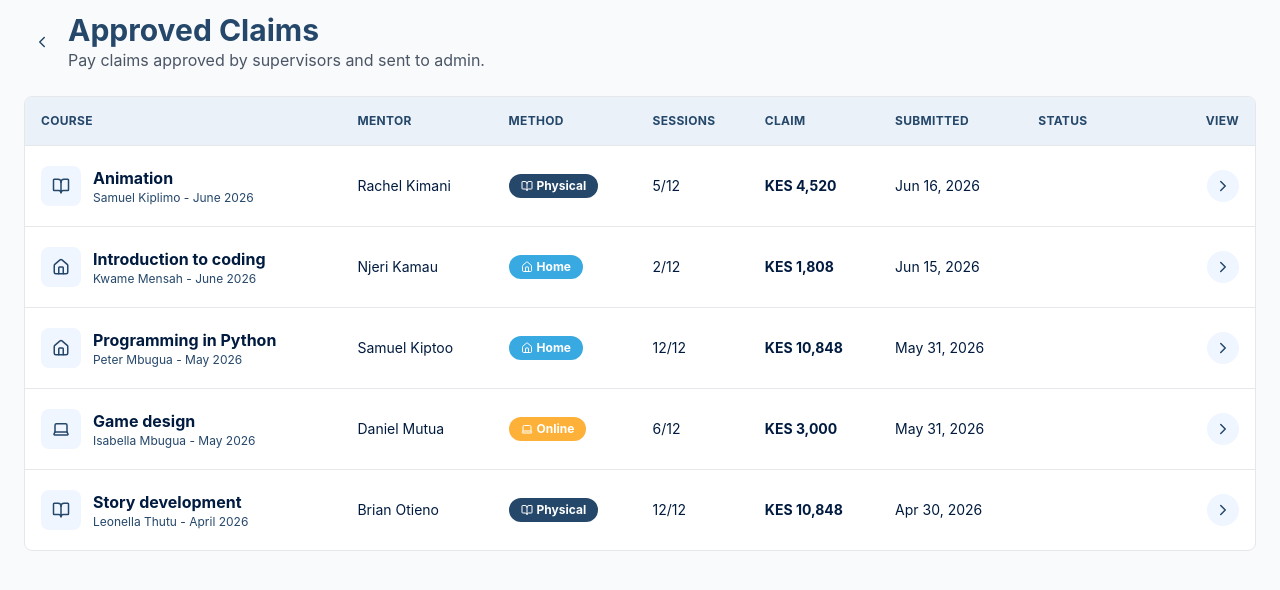
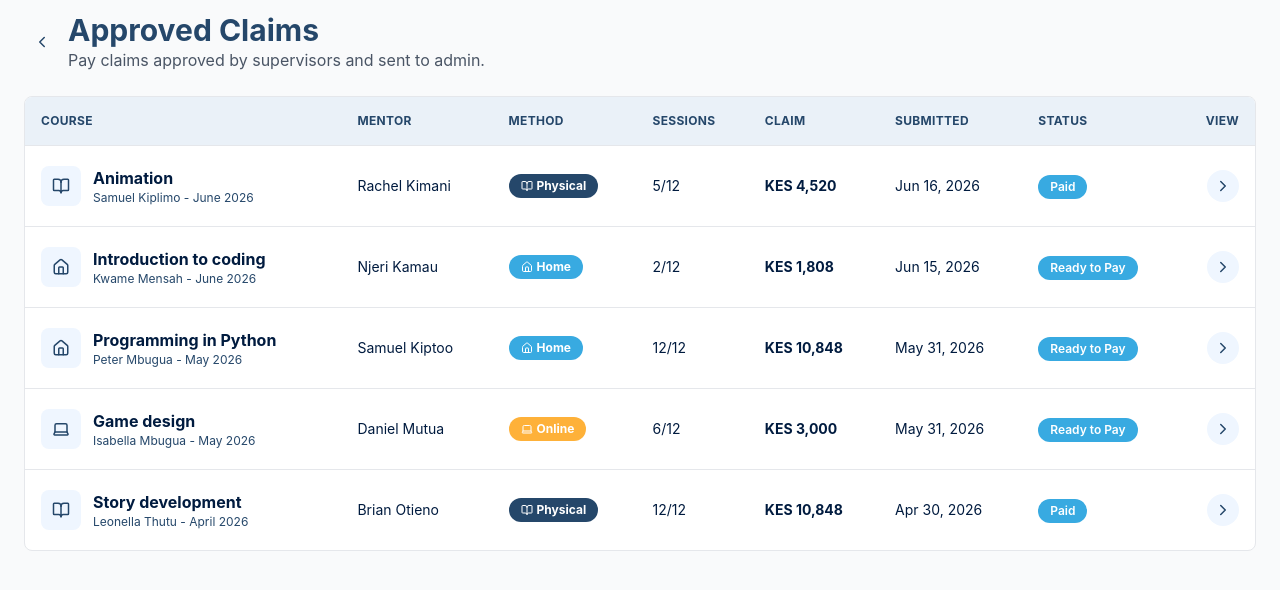
Before and after one commit to kkg-kevin/payment-tracking-location, a React (Vite) app: page / in a window 1280 px wide. Both pictures are taken after a click on the button "Approved Claims". Shown: the top 590 px of the page. Built offline with nearby package versions, Linux system fonts and the light colour scheme.

Commit message:
button color change

```diff
--- a/src/app/App.tsx
+++ b/src/app/App.tsx
@@ -1565,7 +1565,7 @@
                       <p className="font-semibold" style={{ color: '#001b3f' }}>{claim.courseName}</p>
                       <p className="text-sm" style={{ color: '#25476a' }}>{claim.learner} - {claim.claimMonth}</p>
                     </div>
-                    <span className={`inline-flex shrink-0 items-center rounded-full px-3 py-1 text-xs font-semibold ${getClaimStatusPillClass(claim)}`}>
+                    <span className={`inline-flex shrink-0 items-center rounded-full px-3 py-1 text-xs font-semibold ${getClaimStatusPillClass(claim)}`} style={getClaimStatusStyle(claim)}>
                       {getAdminStatusLabel(claim)}
                     </span>
                   </div>
@@ -1655,7 +1655,7 @@
                         {format(new Date(claim.submittedAt), 'MMM dd, yyyy')}
                       </td>
                       <td className="px-4 py-5">
-                        <span className={`inline-flex items-center rounded-full px-3 py-1 text-xs font-semibold ${getClaimStatusPillClass(claim)}`}>
+                        <span className={`inline-flex items-center rounded-full px-3 py-1 text-xs font-semibold ${getClaimStatusPillClass(claim)}`} style={getClaimStatusStyle(claim)}>
                           {getAdminStatusLabel(claim)}
                         </span>
                       </td>
```
